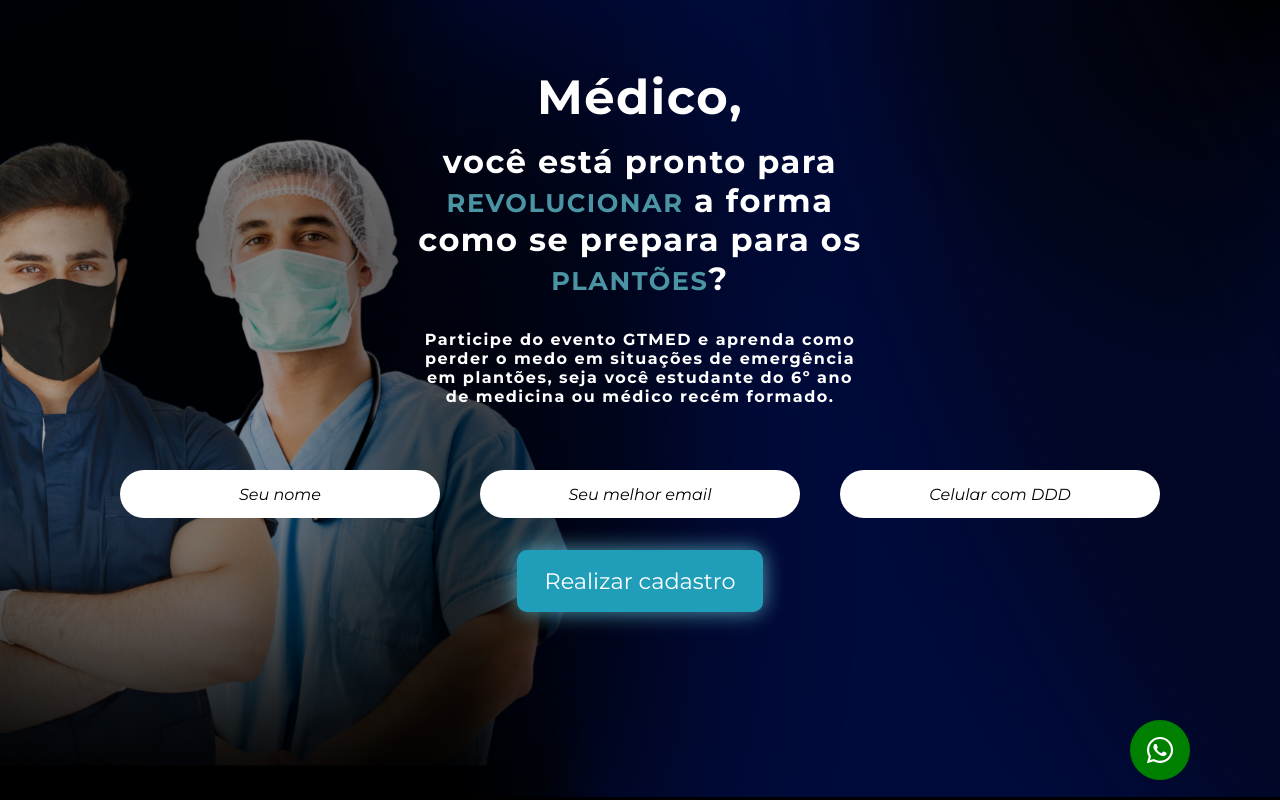
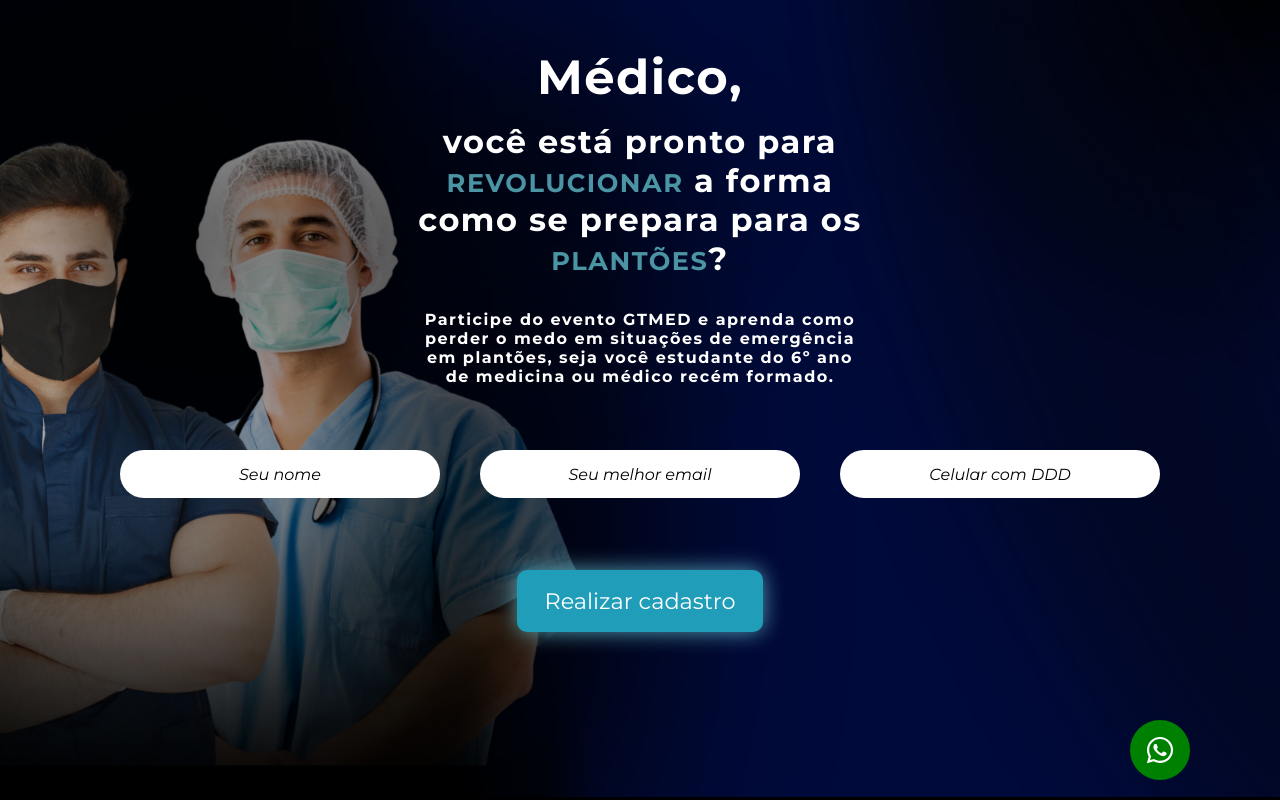
Before and after one commit to AlphaWebProjects/GTMED-Front, a React (Create React App) app: page /evento-gtmed in a window 1280 px wide. Shown: the top 800 px of the page. Built offline with nearby package versions, Linux system fonts and the light colour scheme; no server answers.

Commit message:
fix: margin-bottom

```diff
--- a/src/Components/LeadsPage/Leads.js
+++ b/src/Components/LeadsPage/Leads.js
@@ -295,7 +295,7 @@ const AntigoForm = styled.div`
   justify-content: space-around;
   width: 135vh;
   min-height: 55%;
-  margin-bottom: 4vh;
+  margin-bottom: 9vh;
   label{
       font-family: "Montserrat", sans-serif;
       color: white;
@@ -304,6 +304,7 @@ const AntigoForm = styled.div`
   }
   @media (max-width: 1000px) {
     flex-direction: column;
+    margin-bottom: 4vh;
   }
 `
 
```
